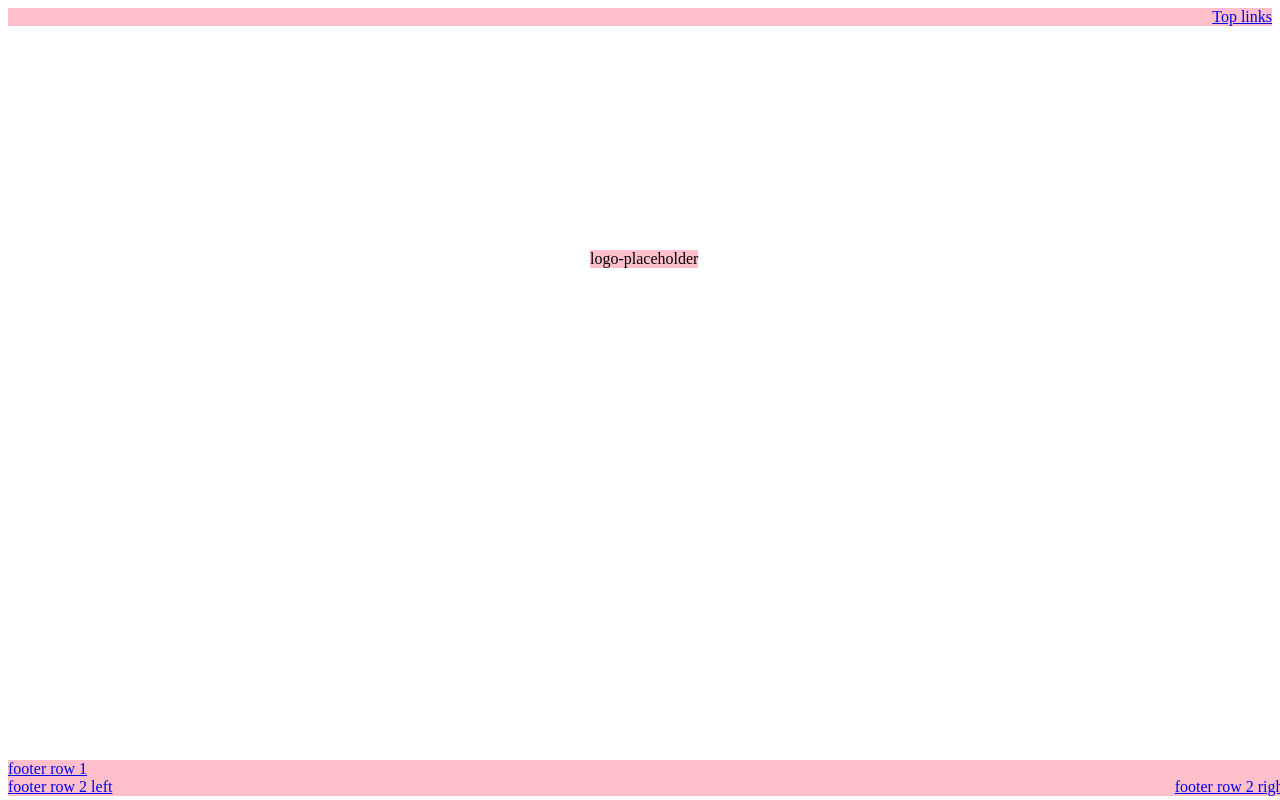
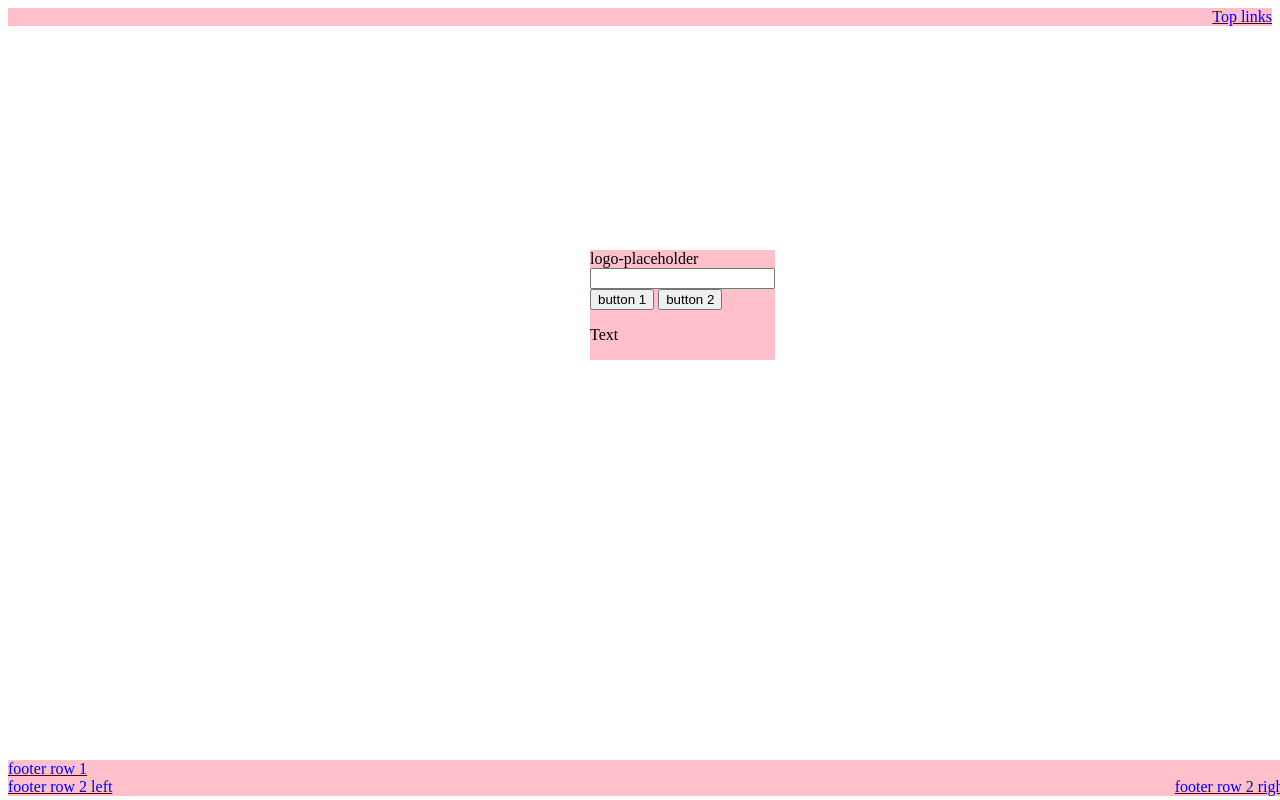
Before and after one commit to etienne-bourganel/google-homepage, a plain HTML site: page index.html in a window 1280 px wide. Drawn offline with Linux system fonts and the light colour scheme.

Commit message:
Added textfield, buttons and text to main

```diff
--- a/Styles/styles.css
+++ b/Styles/styles.css
@@ -14,6 +14,11 @@ footer {
     margin-left: -50px;
     width: auto;
     height: auto;
+    flex-direction: column;
+}
+
+#search {
+    background-color: purple;
 }
 
 .flex-container {
--- a/index.html
+++ b/index.html
@@ -15,7 +15,14 @@
         </header>
         <main>
             <div ID="container-main" class="flex-container">
-                <div ID="logo-placeholder">logo-placeholder</div>
+                <div ID="logo-placeholder">logo-placeholder
+                </div>
+                <input type="text">
+                <div>
+                    <button type="button"> button 1</button>
+                    <button type="button"> button 2</button>
+                </div>
+                <p>Text <a href="#"></a> </p>
             </div>
         </main>
         <footer>
@@ -24,7 +31,8 @@
                 </div>
             </div>
             <div ID="container-footer-2" class="flex-container">
-                <div ID="footer-2-left"><a href="#">footer row 2 left</a>
+                <div ID="footer-2-left"><a href="#">footer
+                    row 2 left</a>
                 </div>
                 <div ID="footer-2-right"><a href="#">footer row 2 right</a>
                 </div>
```
